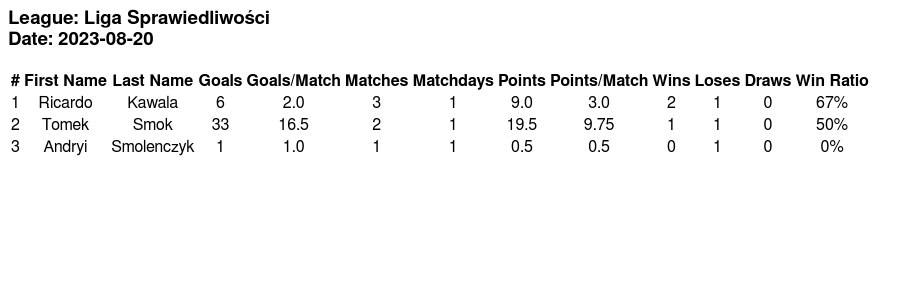
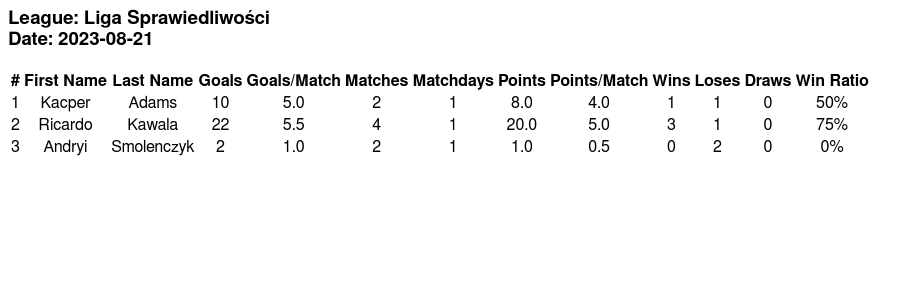
Before and after one commit to Put3k/FutsalStatTrack, a Django app: template templates/temp.html in a window 1280 px wide. Shown: the top 300 px of the page, without its empty margins (0-923 px from the left). Run offline with Django 4.2, Linux system fonts and the light colour scheme; the template is opened without the code that fills it, so the values that code supplies are empty; parts of the project's set-up code (start-up, migrations or seed data) failed here and were passed over; some web fonts are replaced.

Commit message:
Save production settings and docker-compose.yml file

```diff
--- a/backend/settings.py
+++ b/backend/settings.py
@@ -13,7 +13,6 @@ https://docs.djangoproject.com/en/4.2/ref/settings/
 import os
 from pathlib import Path
 
-from decouple import config
 from environs import Env
 from google.oauth2 import service_account
 
@@ -27,7 +26,7 @@ BASE_DIR = Path(__file__).resolve().parent.parent
 # Quick-start development settings - unsuitable for production
 # See https://docs.djangoproject.com/en/4.2/howto/deployment/checklist/
 
-SECRET_KEY = config("SECRET_KEY")
+SECRET_KEY = env("DJANGO_SECRET_KEY")
 
 # SECURITY WARNING: don't run with debug turned on in production!
 DEBUG = env.bool("DJANGO_DEBUG")
@@ -209,4 +208,4 @@ INTERNAL_IPS = [ip[:-1] + "1" for ip in ips]
 GS_CREDENTIALS = service_account.Credentials.from_service_account_file(os.path.join(BASE_DIR, 'credential.json'))
 
 DEFAULT_FILE_STORAGE = 'storages.backends.gcloud.GoogleCloudStorage'
-GS_BUCKET_NAME = config("GS_BUCKET_NAME")
+GS_BUCKET_NAME = env("GS_BUCKET_NAME")
--- a/docker-compose.yml
+++ b/docker-compose.yml
@@ -12,6 +12,8 @@ services:
       - db
     environment:
       - "DJANGO_DEBUG=True"
+      - "DJANGO_SECRET_KEY='django-insecure-*7v9&bzm7y^2#f*!6^ff_)&t7g58jwc&%^pw2!fi6sbb(5i=l-'"
+      - "GS_BUCKET_NAME='bucket_django_stat_track'"
   db:
     image: postgres:13
     volumes:
--- a/templates/temp.html
+++ b/templates/temp.html
@@ -20,9 +20,9 @@
             }
       </style>
       <meta charset="UTF-8">
-      <title>Liga Sprawiedliwości - 2023-08-20</title>
+      <title>Liga Sprawiedliwości - 2023-08-21</title>
 </head>
-<h3>League: Liga Sprawiedliwości<br>Date: 2023-08-20</h3>
+<h3>League: Liga Sprawiedliwości<br>Date: 2023-08-21</h3>
 <table id="playersList"class="td">
     <thead>
         <tr>
@@ -45,30 +45,14 @@
 
         <tr>
             <td>1</th>
-            <td>Ricardo</td>
-            <td>Kawala</td>
-            <td>6</td>
-            <td>2.0</td>
-            <td>3</td>
-            <td>1</td>
-            <td>9.0</td>
-            <td>3.0</td>
+            <td>Kacper</td>
+            <td>Adams</td>
+            <td>10</td>
+            <td>5.0</td>
             <td>2</td>
             <td>1</td>
-            <td>0</td>
-            <td>67%</td>
-        </tr>
-
-        <tr>
-            <td>2</th>
-            <td>Tomek</td>
-            <td>Smok</td>
-            <td>33</td>
-            <td>16.5</td>
-            <td>2</td>
-            <td>1</td>
-            <td>19.5</td>
-            <td>9.75</td>
+            <td>8.0</td>
+            <td>4.0</td>
             <td>1</td>
             <td>1</td>
             <td>0</td>
@@ -76,17 +60,33 @@
         </tr>
 
         <tr>
+            <td>2</th>
+            <td>Ricardo</td>
+            <td>Kawala</td>
+            <td>22</td>
+            <td>5.5</td>
+            <td>4</td>
+            <td>1</td>
+            <td>20.0</td>
+            <td>5.0</td>
+            <td>3</td>
+            <td>1</td>
+            <td>0</td>
+            <td>75%</td>
+        </tr>
+
+        <tr>
             <td>3</th>
             <td>Andryi</td>
             <td>Smolenczyk</td>
+            <td>2</td>
+            <td>1.0</td>
+            <td>2</td>
             <td>1</td>
             <td>1.0</td>
-            <td>1</td>
-            <td>1</td>
-            <td>0.5</td>
             <td>0.5</td>
             <td>0</td>
-            <td>1</td>
+            <td>2</td>
             <td>0</td>
             <td>0%</td>
         </tr>
```
Also changed, not shown: stat_track/tests.py (line endings or trailing spaces).
